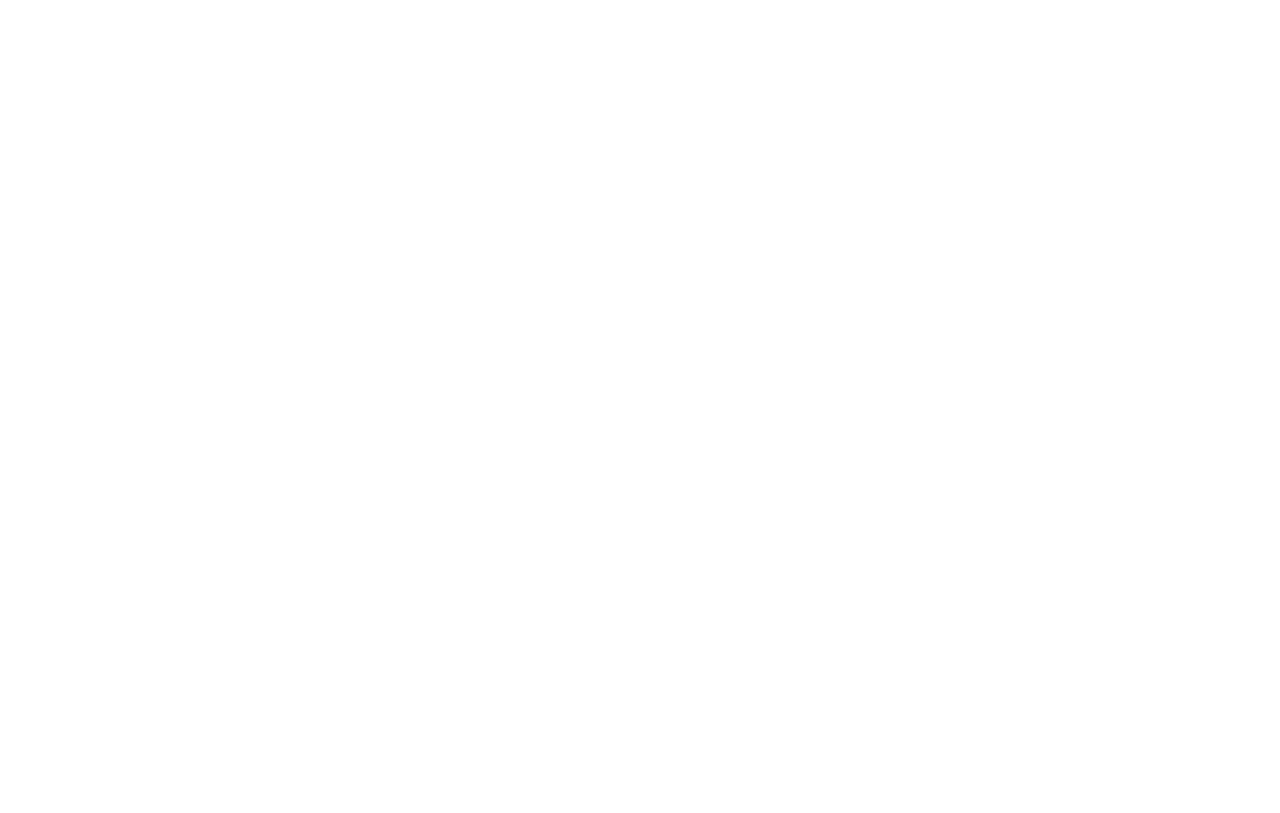
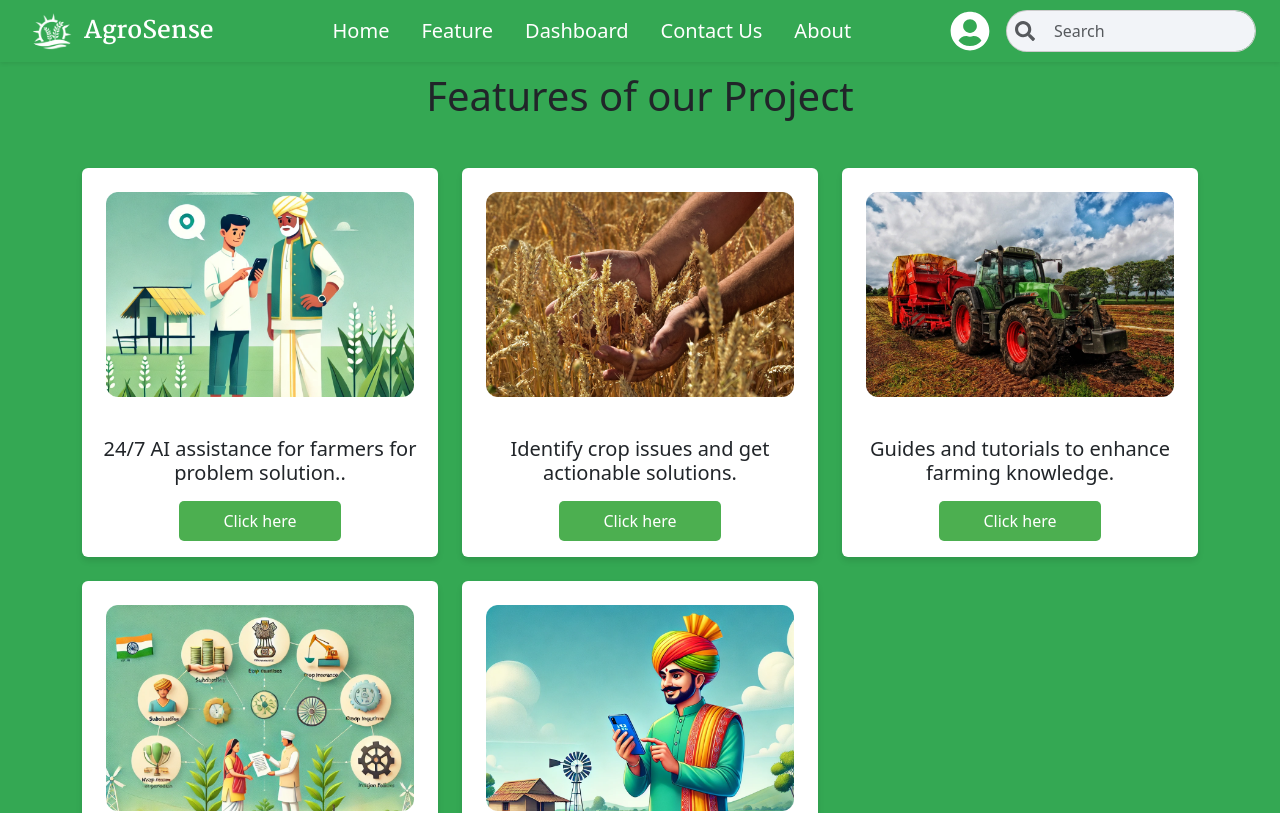
Before and after one commit to AgroSence/AgroSence, a React (Vite) app in the folder agrosence/: page /Feature in a window 1280 px wide. Before the commit this address had no page. Shown: the top 813 px of the page. Built offline with nearby package versions, Linux system fonts and the light colour scheme.

Commit message:
Updating a new page named Feature for the Main Feature

```diff
--- a/agrosence/components/Header.jsx
+++ b/agrosence/components/Header.jsx
@@ -43,7 +43,7 @@
         {/* Navigation Links */}
         <div className="collapse navbar-collapse" id="navbarNav">
           <ul className="navbar-nav mx-auto gap-3">
-            {['Home', 'Dashboard', 'Contact Us', 'About'].map((item) => (
+            {['Home', 'Feature','Dashboard', 'Contact Us', 'About'].map((item) => (
               <li className="nav-item fs-5" key={item}>
                 <a
                   className="nav-link position-relative text-white"
--- /dev/null
+++ b/agrosence/components/feature/FeatureCard.jsx
@@ -0,0 +1,29 @@
+import React from 'react';
+import { useNavigate } from 'react-router-dom';
+import { FaArrowRight } from 'react-icons/fa';
+
+const FeatureCard = ({ title, description, image, path }) => {
+    const navigate = useNavigate();
+
+    return (
+      <div className="feature-card rounded ">
+        <img
+          src={image}
+          alt={title}
+          className="w-100 rounded p-4"
+          style={{objectFit:"contain"}}
+        />
+        <div className="text-center p-3">
+          <h3 className="fs-5 mb-3">{description}</h3>
+          <button
+            className="btn btn-success w-50"
+            onClick={() => navigate(path)}
+          >
+            Click here
+          </button>
+        </div>
+      </div>
+    );
+  };
+
+export default FeatureCard;
--- a/agrosence/components/about/AboutHeroSection.jsx
+++ b/agrosence/components/feature/FeatureHeader.jsx
@@ -1,19 +1,19 @@
 import React from 'react';
 import { resource } from '../../resource';
 
-const HeroSection = () => {
+const FeatureHeader = () => {
   return (
     <div
       className="hero-section position-relative d-flex align-items-center justify-content-center"
       style={{
         backgroundImage: `url(${resource.AboutHeader.src})`,
         backgroundSize: 'contain',
-        height: '500px'
+        height: '350px'
       }}
     >
-      <h1 className="text-white position-relative display-2 fw-bold">About Us</h1>
+      <h1 className="text-white position-relative display-2 fw-bold fs-1">Explore AgroSence By YourSelf</h1>
     </div>
   );
 };
 
-export default HeroSection;
+export default FeatureHeader;
--- /dev/null
+++ b/agrosence/pages/Feature.jsx
@@ -0,0 +1,62 @@
+import React from "react";
+import FeatureCard from "../components/feature/FeatureCard";
+import { resource } from "../resource";
+import FeatureHeader from "../components/feature/FeatureHeader";
+import Header from "../components/Header";
+import Footer from "../components/Footer";
+
+const Features = () => {
+  const features = [
+    {
+      title: "Aichatbot",
+      description: "24/7 AI assistance for farmers for problem solution..",
+      image: `${resource.Aichatbot.src}`,
+      path: "/aichatbot",
+    },
+    {
+      title: "CropDetection",
+      description: "Identify crop issues and get actionable solutions.",
+      image: `${resource.CropDetection.src}`,
+      path: "/crop-detection",
+    },
+    {
+      title: "FarmingResources",
+      description: "Guides and tutorials to enhance farming knowledge.",
+      image: `${resource.FarmingResources.src}`,
+      path: "/resources",
+    },
+    {
+      title: "GovScheme",
+      description: "Easy access to the latest schemes and benefits.",
+      image: `${resource.GovScheme.src}`,
+      path: "/schemes",
+    },
+    {
+      title: "MarketAccess",
+      description:
+        "Farmers can list their crops with images, descriptions, and prices.",
+      image: `${resource.MarketAccess.src}`,
+      path: "/market",
+    },
+  ];
+
+  return (
+    <div className="p-4" style={{backgroundColor:"#34a853"}}>
+      <Header />
+      {/* <FeatureHeader /> */}
+      <div className="container py-5">
+        <h1 className="text-center mb-5">Features of our Project</h1>
+        <div className="row g-4">
+          {features.map((feature, index) => (
+            <div key={index} className="col-12 col-md-6 col-lg-4">
+              <FeatureCard {...feature} />
+            </div>
+          ))}
+        </div>
+      </div>
+      <Footer />
+    </div>
+  );
+};
+
+export default Features;
--- a/agrosence/src/App.css
+++ b/agrosence/src/App.css
@@ -62,3 +62,35 @@
     font-size: 2.5rem !important;
   }
 }
+
+
+/* Feature */
+.feature-card {
+  border-radius: 15px;
+  overflow: hidden;
+  box-shadow: 0 4px 6px rgba(0,0,0,0.1);
+  background: white;
+  transition: transform 0.3s ease;
+}
+
+.feature-card:hover {
+  transform: translateY(-5px);
+}
+
+.feature-card img {
+  width: 100%;
+  height: auto;
+  object-fit: cover;
+}
+
+.btn-success {
+  background-color: #4CAF50;
+  border: none;
+  padding: 8px 16px;
+  border-radius: 5px;
+  font-weight: 500;
+}
+
+.btn-success:hover {
+  background-color: #45a049;
+}
--- a/agrosence/src/App.jsx
+++ b/agrosence/src/App.jsx
@@ -5,6 +5,7 @@
 import Home from "../pages/Home";
 import About from "../pages/About";
 import Contact from "../pages/Contact";
+import Feature from "../pages/Feature";
 import LoginPage from "../pages/Login";
 import SignupPage from "../pages/Signup";
 
@@ -17,6 +18,7 @@
         <Route path="/Signup" element={<SignupPage />} />
         <Route path="/About" element={<About />} />
         <Route path="/ContactUs" element={<Contact />} />
+        <Route path="/Feature" element={<Feature />} />
       </Routes>
     </Router>
   );
```
